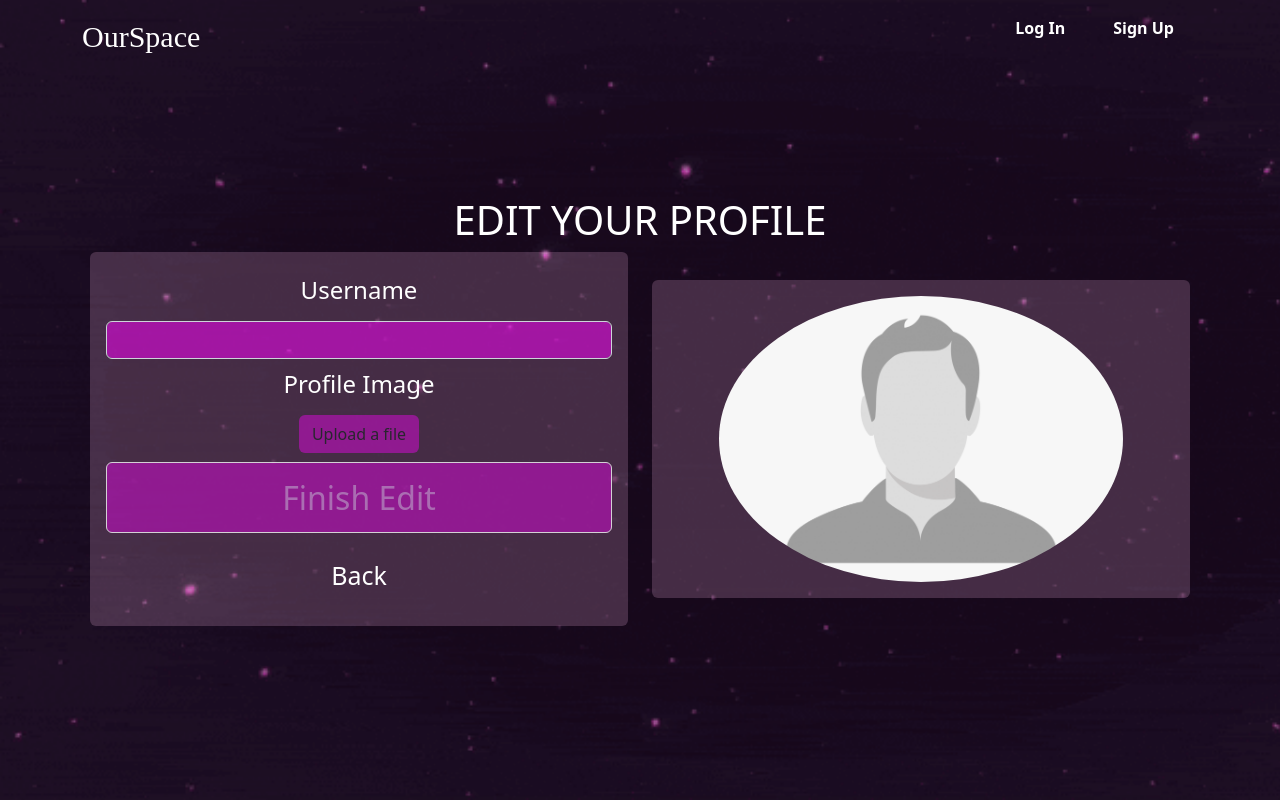
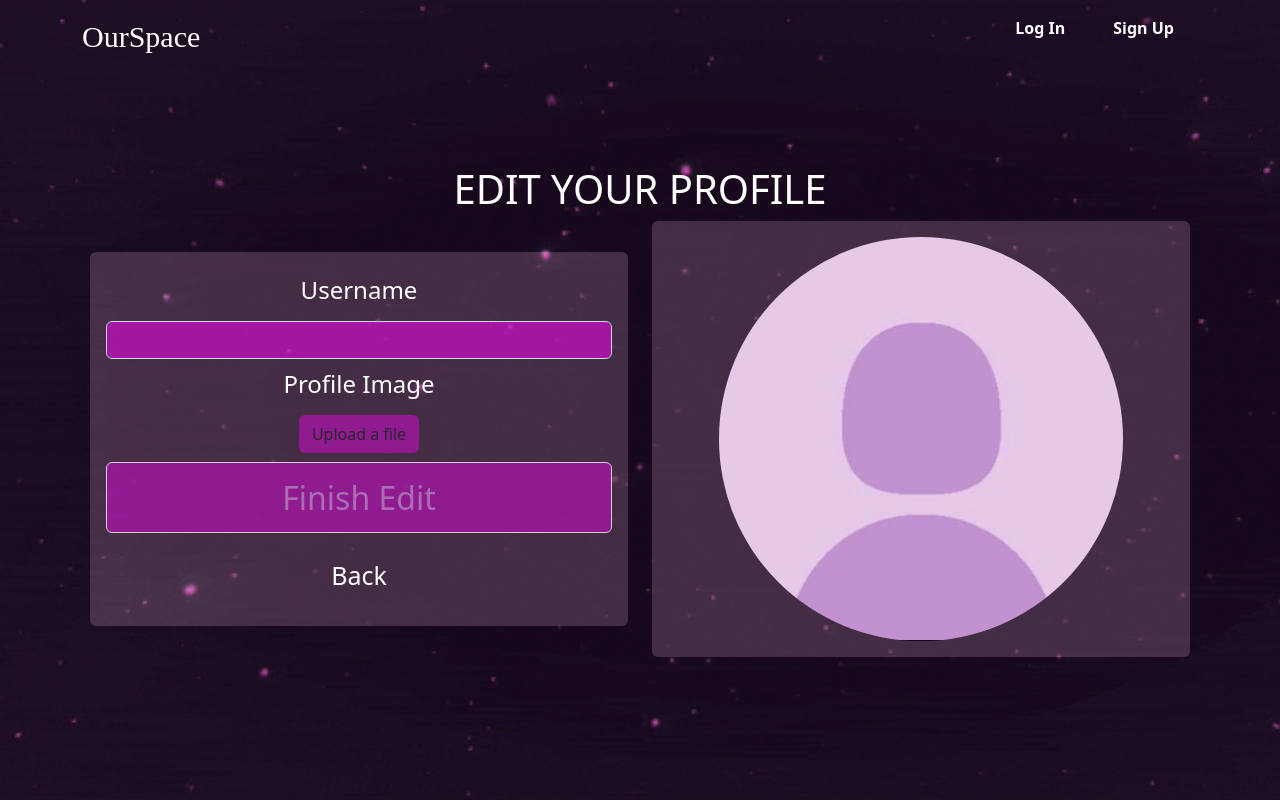
Before and after one commit to kalooshfv/ourspace-social-media, a Django app: page /edit/ in a window 1280 px wide. Run offline with Django 4.2, Linux system fonts and the light colour scheme.

Commit message:
Edited default profile pic

```diff
--- a/frontend/templates/edit_profile.html
+++ b/frontend/templates/edit_profile.html
@@ -125,7 +125,7 @@ $(document).ready(function() {
           <div class="col d-flex justify-content-center align-items-center">
             <div class="card border-0" style="background-color: rgba(255, 191, 234, 0.2)">
               <div class="card-body">
-                <img src="/static/image/default.png" id="preview" alt="Image preview" style="object-fit: contain; max-height: 80%; max-width:80%; border-radius: 50%;">
+                <img src="/static/image/default.jpg" id="preview" alt="Image preview" style="object-fit: contain; max-height: 80%; max-width:80%; border-radius: 50%;">
               </div>
             </div>
           </div>
--- a/frontend/templates/register.html
+++ b/frontend/templates/register.html
@@ -126,7 +126,7 @@ $(document).ready(function() {
           <div class="col d-flex justify-content-center align-items-center">
             <div class="card border-0" style="background-color: rgba(255, 191, 234, 0.2)">
               <div class="card-body">
-                <img src="/static/image/default.png" id="preview" alt="Image preview" style="object-fit: contain; max-height: 80%; max-width:80%; border-radius: 50%;">
+                <img src="/static/image/default.jpg" id="preview" alt="Image preview" style="object-fit: contain; max-height: 80%; max-width:80%; border-radius: 50%;">
               </div>
             </div>
           </div>
```
Also changed, not shown: static/image/default.jpg (added), static/image/default.png (deleted).
